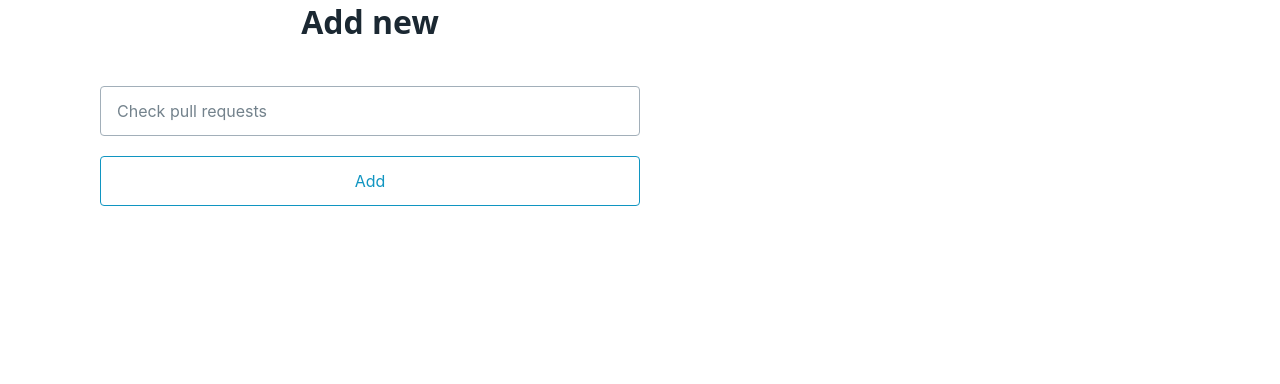
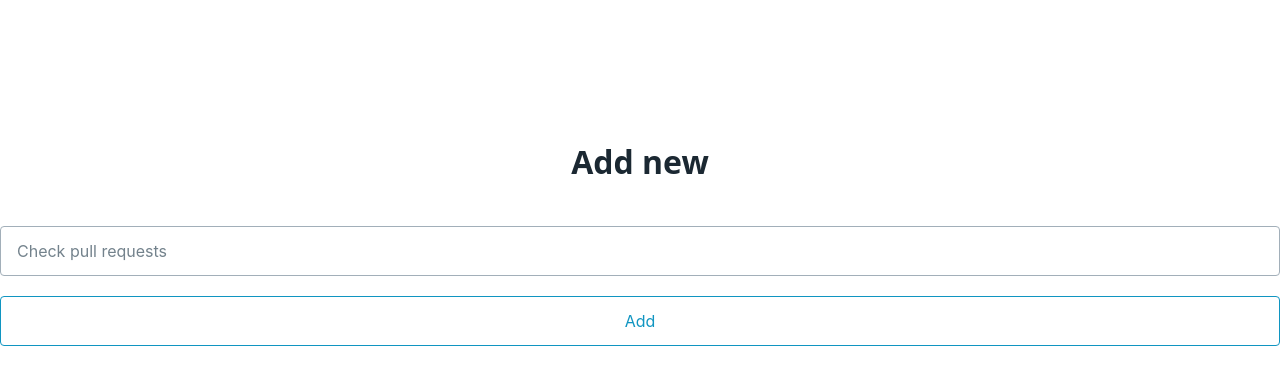
Before and after one commit to mikeowski/3-Projects-to-Learn-framework, a React (Vite) app in the folder react/ToDo/: page / in a window 1280 px wide. Shown: the top 384 px of the page. Built offline with nearby package versions, Linux system fonts and the light colour scheme.

Commit message:
changed Styling

```diff
--- a/react/ToDo/src/style/index.css
+++ b/react/ToDo/src/style/index.css
@@ -15,14 +15,5 @@
   font-size: 32px;
 }
 .mainContainer {
-  justify-content: center;
-  align-items: center;
-  padding: 10px 100px;
+  margin-top: 150px;
 }
-
-@media (min-width: 900px) {
-  .mainContainer {
-    display: grid;
-    grid-template-columns: 1fr 1fr;
-  }
-}
```
